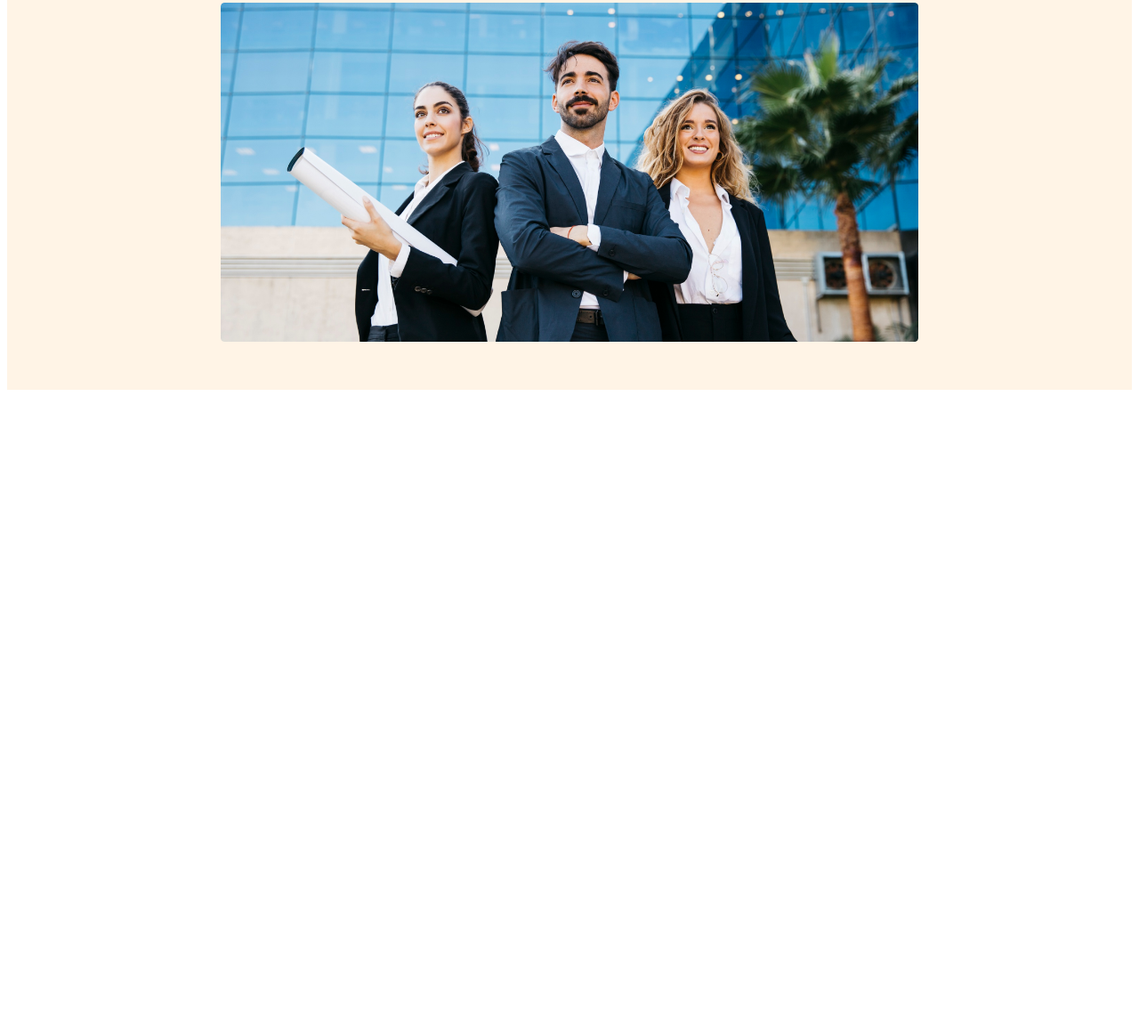
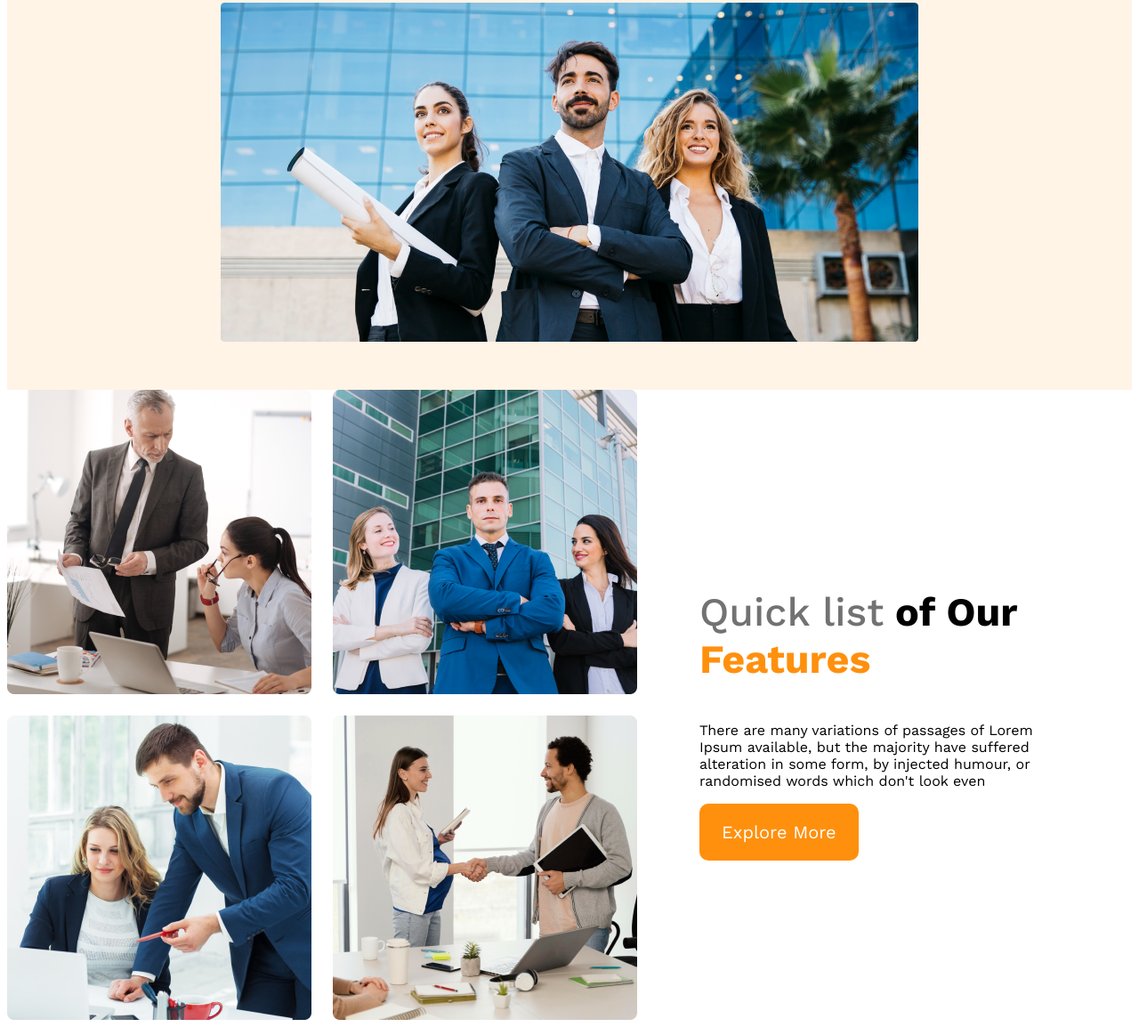
Before and after one commit to Redoy-Dash/g3-architects-website, a plain HTML site: page index.html in a window 1280 px wide. Shown: the part 628-1782 px from the top of the page at 89% size. Before the commit the page ends 1074 px from the top, so only its background shows below. Drawn offline with nearby package versions, Linux system fonts and the light colour scheme.

Commit message:
features content added

```diff
--- a/index.html
+++ b/index.html
@@ -31,8 +31,22 @@
             <img src="images/banner.png" alt="">
         </div>
     </header>
+    <!-- header end -->
     <main>
-
+        <!-- teams section start -->
+        <section class="teams-container">
+            <div class="teams-img-container">
+                <img src="images/team1.png" alt="">
+                <img src="images/team2.png" alt="">
+                <img src="images/team3.png" alt="">
+                <img src="images/team4.png" alt="">
+            </div>
+            <div class="teams-content">
+                <h3 class="teams-title"><span class="quick-list">Quick list</span> <span>of Our</span> <span class="text-features">Features</span></h3>
+                <p class="teams-description">There are many variations of passages of Lorem Ipsum available, but the majority have suffered alteration in some form, by injected humour, or randomised words which don't look even</p>
+                <button class="btn-primery">Explore More</button>
+            </div>
+        </section>
     </main>
     <footer>
 
--- a/styles/architects.css
+++ b/styles/architects.css
@@ -93,11 +93,49 @@ nav li a {
 
 /* pablet or mediam device */
 @media screen and (min-width:576px) and (max-width:960px) {
-    header{
+    header {
         padding: 50px;
     }
+
     nav {
         flex-direction: column;
     }
 
 }
+
+/* main styles */
+main {
+    max-width: 1440px;
+    margin: 0 auto;
+}
+
+/* teams styles */
+.teams-container {
+    display: flex;
+    align-items: center;
+}
+
+.teams-img-container {
+    display: grid;
+    grid-template-columns: repeat(2, 1fr);
+    gap: 1.5rem;
+}
+
+.teams-content {
+    padding-right: 70px;
+    padding-left: 70px;
+}
+
+.teams-title {
+    font-size: 2.8rem;
+}
+
+.teams-title .quick-list {
+    color: #727272;
+    font-weight: 500;
+}
+
+.teams-title .text-features {
+    color: #FF900E;
+    font-weight: 700;
+}
```
